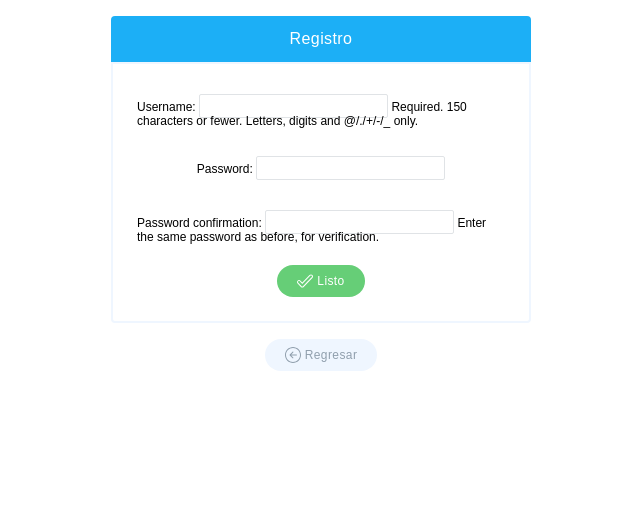
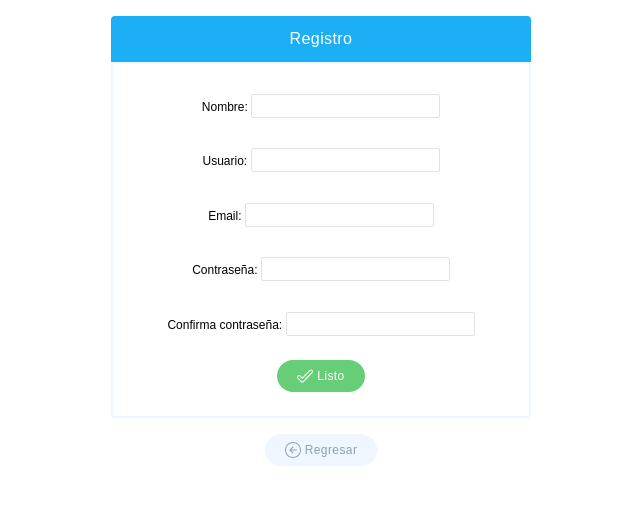
Before and after one commit to alelles16/food_manager, a Django app: page /register/ in a window 1280 px wide. Shown: the top 505 px of the page, without its empty margins (319-959 px from the left). Run offline with Django 3.2, Linux system fonts and the light colour scheme.

Commit message:
User Register

```diff
--- a/foodManager/forms.py
+++ b/foodManager/forms.py
@@ -1,9 +1,54 @@
 from django import forms
 from .models import Registro
-
+from django.contrib.auth.models import User
+from django.contrib.auth.forms import UserCreationForm
+from django.core.exceptions import ValidationError
 
 class ConsumirForm(forms.ModelForm):
 
     class Meta:
         model = Registro
         fields = ('cantidad_comprada',)
+
+class CustomUserCreationUserForm(forms.Form):
+    first_name = forms.CharField(label='Nombre', min_length=3, max_length=100)
+    username = forms.CharField(label='Usuario', min_length=4, max_length=150)
+    email = forms.EmailField(label='Email')
+    password1 = forms.CharField(label='Contraseña', widget=forms.PasswordInput)
+    password2 = forms.CharField(label='Confirma contraseña', widget=forms.PasswordInput)
+
+    def clean_first_name(self):
+        first_name = self.cleaned_data['first_name'].lower()
+        return first_name
+
+    def clean_username(self):
+        username = self.cleaned_data['username'].lower()
+        r = User.objects.filter(username = username)
+        if r.count():
+            raise ValidationError("Usuario ya existente")
+        return username
+
+    def clean_email(self):
+        email = self.cleaned_data['email'].lower()
+        r = User.objects.filter(email=email)
+        if r.count():
+            raise  ValidationError("Email ya existente")
+        return email
+
+    def clean_password2(self):
+        password1 = self.cleaned_data.get('password1')
+        password2 = self.cleaned_data.get('password2')
+
+        if password1 and password2 and password1 != password2:
+            raise ValidationError("Las contraseñas son diferentes")
+
+        return password2
+
+    def save(self, commit=True):
+        user = User.objects.create_user(
+            self.cleaned_data['username'],
+            email = self.cleaned_data['email'],
+            password=self.cleaned_data['password1'],
+            first_name=self.cleaned_data['first_name'],
+        )
+        return user
--- a/foodManager/templates/foodManager/producto_list.html
+++ b/foodManager/templates/foodManager/producto_list.html
@@ -18,7 +18,7 @@
                 Ingresar
             </a>
             <a href="{% url 'register' %}" class="btn-icon btn-gray btn-rounded">
-                <img src="{% static 'img/icons/user-outline-male-symbol-of-interface.svg' %}" alt="">
+                <img src="{% static 'img/icons/pencil-big-outlined-vertical-tool-symbol.svg' %}" alt="">
                 Registro
             </a>
             {% endif %}
--- a/foodManager/views.py
+++ b/foodManager/views.py
@@ -6,15 +6,16 @@ from django.db.models import Sum
 from django.contrib.auth.decorators import login_required
 from django.contrib.auth.models import User
 from django.contrib.auth.forms import UserCreationForm
+from .forms import CustomUserCreationUserForm
 
 def register(request):
     if request.method == "POST":
-        f = UserCreationForm(request.POST)
+        f = CustomUserCreationUserForm(request.POST)
         if f.is_valid():
             f.save()
             return redirect('main')
     else:
-        f = UserCreationForm()
+        f = CustomUserCreationUserForm()
 
     return render(request, 'registration/register.html', {'form': f})
 
```
Also changed, not shown: foodManager/static/img/icons/pencil-big-outlined-vertical-tool-symbol.svg (added).
